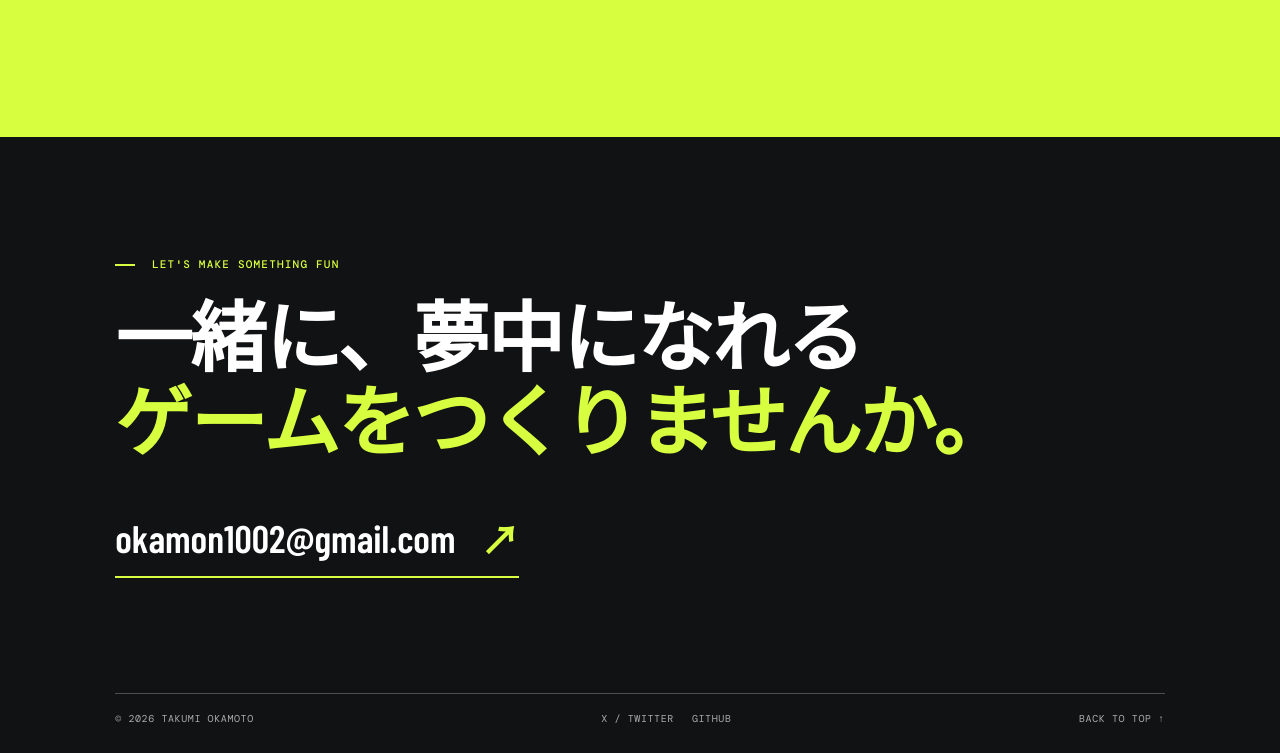
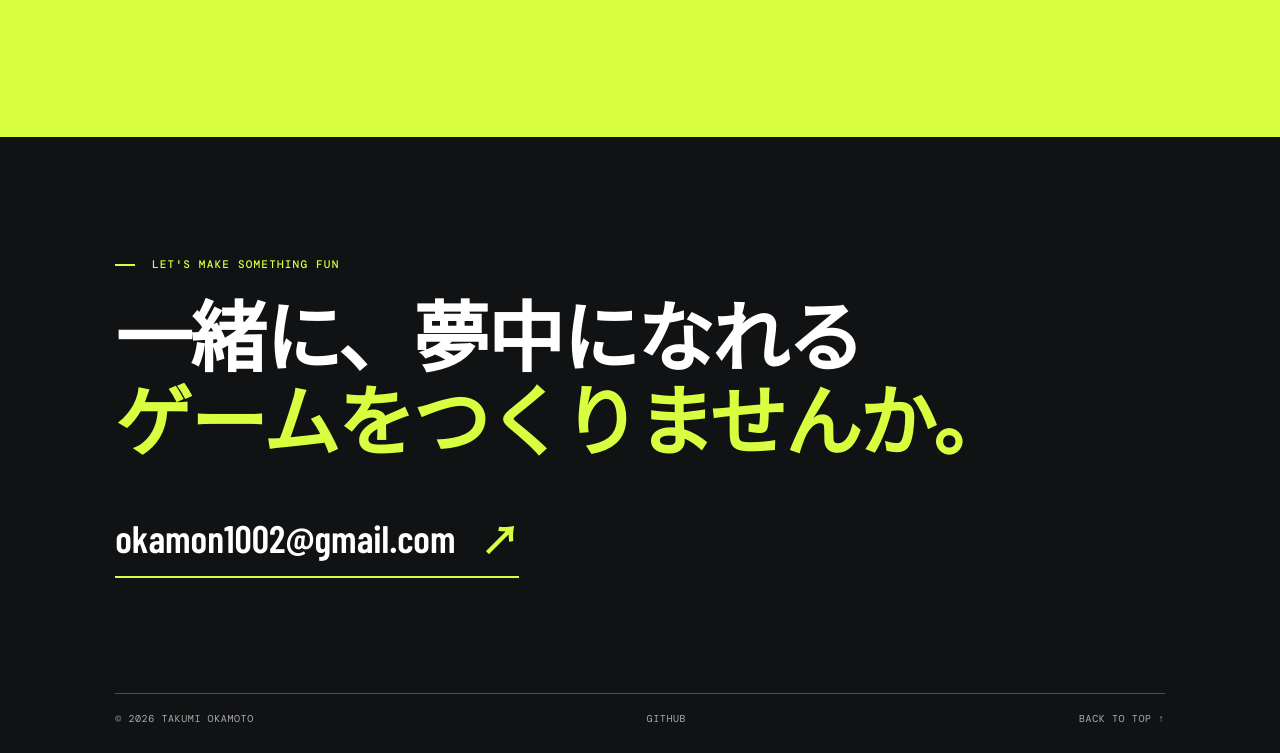
Before and after one commit to okamon1234/portfolio, a plain HTML site: page index.html in a window 1280 px wide. Shown: the part 6654-7407 px from the top of the page. Drawn offline with nearby package versions, Linux system fonts and the light colour scheme.

Commit message:
Update index.html

```diff
--- a/index.html
+++ b/index.html
@@ -71,7 +71,7 @@
 
     <section class="skills section" id="skills"><div class="section-label">04 / SKILLS</div><div class="skills-grid"><h2>つくるための<br>スキルセット。</h2><div class="skill-list"><div><span>01</span><strong>Unity / C#</strong><p>ゲームプレイ、UI、ツール開発</p></div><div><span>02</span><strong>Game Design</strong><p>企画、ルール設計、レベルデザイン</p></div><div><span>03</span><strong>Multiplayer</strong><p>Photon PUN2、Photon Fusion 2、リアルタイム同期</p></div><div><span>04</span><strong>Creative Tech</strong><p>Python、生体信号連携、プロトタイピング</p></div></div></div></section>
 
-    <section class="contact" id="contact"><p class="eyebrow"><span></span> LET'S MAKE SOMETHING FUN</p><h2>一緒に、夢中になれる<br><em>ゲームをつくりませんか。</em></h2><a class="contact-mail" href="mailto:okamon1002@gmail.com">okamon1002@gmail.com <span>↗</span></a><div class="contact-footer"><span>© 2026 TAKUMI OKAMOTO</span><div><a href="#">X / TWITTER</a><a href="#">GITHUB</a></div><a href="#top">BACK TO TOP ↑</a></div></section>
+    <section class="contact" id="contact"><p class="eyebrow"><span></span> LET'S MAKE SOMETHING FUN</p><h2>一緒に、夢中になれる<br><em>ゲームをつくりませんか。</em></h2><a class="contact-mail" href="mailto:okamon1002@gmail.com">okamon1002@gmail.com <span>↗</span></a><div class="contact-footer"><span>© 2026 TAKUMI OKAMOTO</span><div></a><a href="https://github.com/okamon1234">GITHUB</a></div><a href="#top">BACK TO TOP ↑</a></div></section>
   </main>
   <script src="script.js"></script>
 </body>
```
